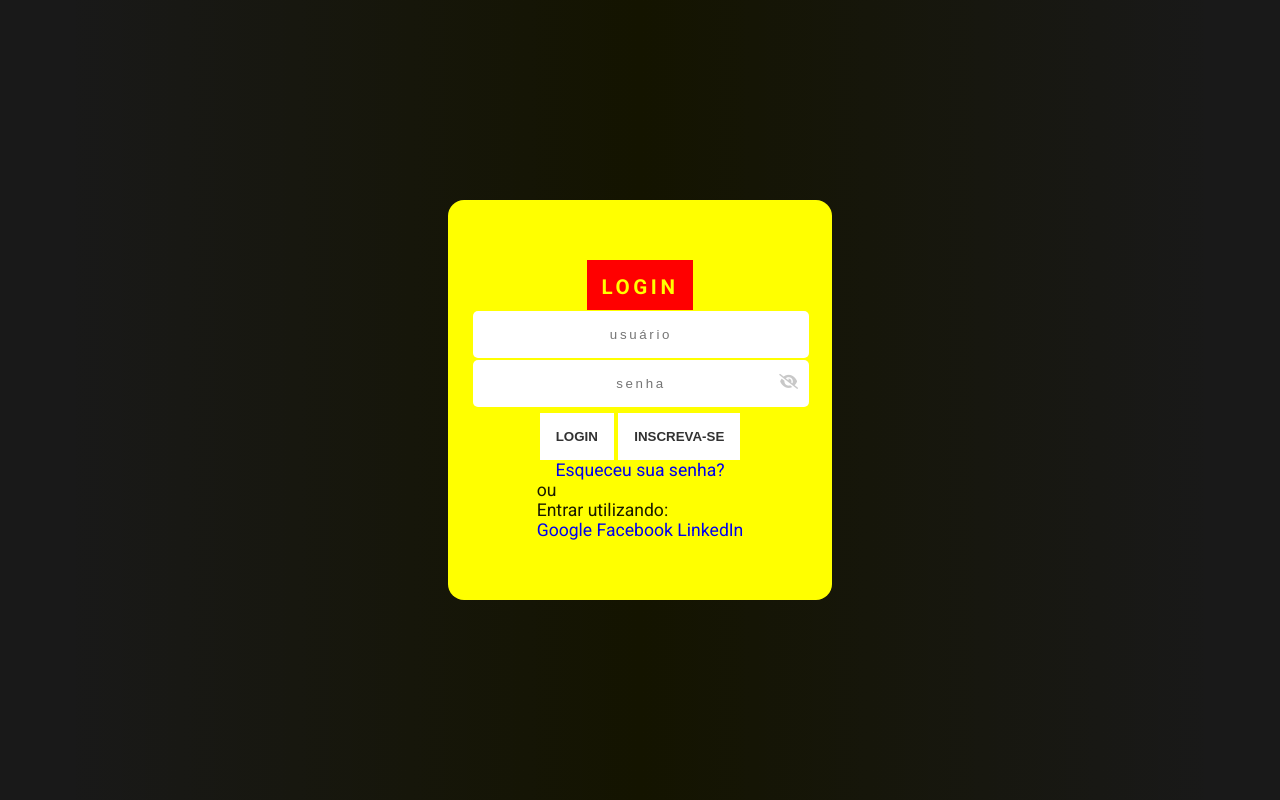
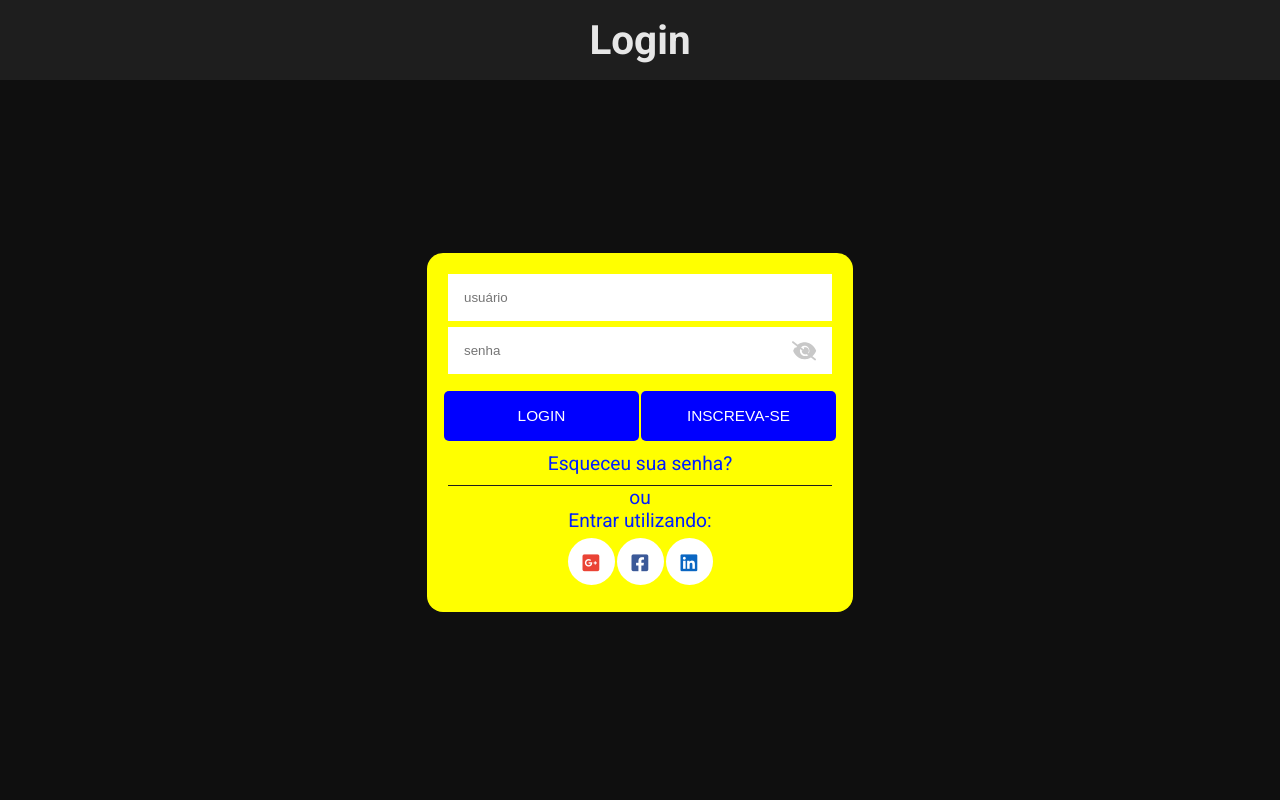
Before and after one commit to Takamasu/Login03, a plain HTML site: page index.html in a window 1280 px wide. Drawn offline with nearby package versions, Linux system fonts and the light colour scheme.

Commit message:
Add files via upload

```diff
--- a/css/main.css
+++ b/css/main.css
@@ -2,153 +2,214 @@
 @import url('https://fonts.googleapis.com/css2?family=Roboto:ital,wght@0,400;0,700;1,400&display=swap');
 
 main {
-    display: flex;
-    align-items: center;
-    flex-direction: column;
-    justify-content: center;
+    background-color: rgb(15, 15, 15);
+    color: rgb(230, 230, 230);
 
     width: 100vw;
     height: 100vh;
 
+    display: flex;
+    justify-content: center;
+    align-items: center;
+    flex-direction: column;
+
     font-family: 'Roboto', sans-serif;
-    font-size: 1.1em;
-    background: linear-gradient(to left, rgb(0, 0, 0, 0.9) 5%, rgb(20, 20, 0), rgb(0, 0, 0, 0.9) 95%);
+    font-size: 1.2em;
 }
 
-main section {
-    background: yellow;
-    color: rgb(0, 0, 0, 0.9);
-    height: 50vh;
-    width: 30vw;
+main header {
+    width: 100vw;
+    height: 10vh;
 
     display: flex;
+    justify-content: center;
     align-items: center;
+
+    position: absolute;
+    top: 0;
+
+    background-color: rgb(30, 30, 30);
+    font-size: 1.8em;
+}
+
+main .field-login-screen,
+main .field-register-screen {
+    background-color: yellow;
+    padding: 1rem;
+    border-radius: 1rem;
+
+    display: flex;
     justify-content: center;
+    align-items: center;
     flex-direction: column;
 
-    border-radius: 1rem;
-    padding: 1.5rem;
+    margin-top: 4rem;
 }
 
-.container .field-login-screen header {
-    background-color: red;
-    color: yellow;
-    text-shadow: blue;
-    letter-spacing: .2em;
-    text-transform: uppercase;
-    text-align: center;
-    height: 50px;
-    padding: 15px;
+main .field-login-screen div,
+main .field-register-screen div {
+    display: flex;
+    justify-content: center;
+    align-items: center;
+    flex-direction: column;
+
+    width: 30vw;
+    margin: 5px;
 }
 
-/* Input Login  */
-main section .field-inputs {
+main .field-login-screen div input,
+main .field-register-screen div input {
+    width: 100%;
+    margin-bottom: 1px;
+    padding: 1rem;
+}
+
+main .field-login-screen div .field-password {
+    position: relative;
+}
+
+main .field-login-screen div .field-password i {
+    position: absolute;
+    right: 1rem;
+    color: rgb(200, 200, 200);
+}
+
+/* Birth select options */
+main .field-register-screen .field-birth-date {
+    width: 100%;
+    margin: 0px;
+    flex-direction: row;
+}
+
+main .field-register-screen .field-birth-date select {
+    padding: 1rem;
     width: 100%;
 }
 
-main section .field-inputs input {
+main .field-register-screen .field-birth-date .field-day {
+    margin-left: 1px;
+    margin-right: 1px;
+}
+
+main .field-register-screen .field-genrer div {
+    flex-direction: row;
+    color: rgb(0, 30, 255);
+}
+
+main .field-register-screen div div select {
     width: 100%;
+    padding: 1rem;
+}
+
+main .field-register-screen div div select option {
+    height: 50px;
+    font-size: 1.2em;
+}
+
+/* btn configs */
+main .field-login-screen .field-btn {
+    width: 100%;
+    display: flex;
+    flex-direction: row;
+}
+
+main .field-login-screen .field-btn button {
+    width: 50%;
+}
+
+main .field-register-screen button {
+    width: 100%;
+}
+
+/* general btn configs */
+button {
+    background-color: blue;
+    color: white;
+    padding: 1rem;
+    margin: 1px;
+    border-radius: 5px;
+    font-size: .8em;
+    text-transform: uppercase;
+    cursor: pointer;
+
+    transition: all .2s ease-in-out;
+}
+
+button:hover {
+    background-color: rgb(80, 80, 255);
+    letter-spacing: 0.2em;
+}
+
+button:active {
+    background-color: rgb(0, 30, 255);
+}
+
+main .field-login-screen .field-forgot a {
+    color: rgb(0, 30, 255);
+    transition: all .2s ease-in-out;
+}
+
+main .field-login-screen .field-forgot a:hover {
+    color: rgb(80, 80, 255);
+    letter-spacing: .1em;
+}
+
+main .field-login-screen .field-forgot a:active {
+    color: rgb(0, 30, 255);
+}
+
+/* Social media login */
+main .field-login-screen .field-others {
+    border-top: 1px solid rgb(30, 30, 30);
+}
+
+main .field-login-screen .field-others p {
+    color: rgb(0, 30, 255);
+}
+
+main .field-login-screen .field-others div {
+    flex-direction: row;
+}
+
+main .field-login-screen .field-others div a i {
+    background-color: white;
+    color: black;
     padding: 15px;
     margin: 1px;
-    border: 1px solid transparent;
-    border-radius: 5px;
-    transition: all .3s ease-in-out;
-    text-align: center;
+    border-radius: 50%;
+    width: 47px;
+    height: 47px;
 }
 
-main section .field-inputs input:focus {
-    background: rgb(250, 250, 250);
-    border: 1px solid rgb(240, 240, 240);
-    color: rgb(50, 50, 50);
+main .field-login-screen .field-others div a .fa-square-google-plus {
+    color: rgb(234, 67, 53);
+    transition: all 0.2s ease-in-out;
 }
 
-main section .field-inputs input::-webkit-input-placeholder {
-    letter-spacing: .2em;
-    text-align: center;
-    transition: .3s;
+main .field-login-screen .field-others div a .fa-square-google-plus:hover {
+    color: white;
+    background-color: rgb(234, 67, 53);
 }
 
-main section .field-inputs input:focus::-webkit-input-placeholder {
-    opacity: 0;
+
+main .field-login-screen .field-others div a .fa-square-facebook {
+    color: rgb(59, 89, 152);
 }
 
-main section div .field-password {
-    position: relative;
+main .field-login-screen .field-others div a .fa-square-facebook:hover {
+    color: white;
+    background-color: rgb(59, 89, 152);
 }
 
-main section div .field-password i {
-    position: absolute;
-    top: 15px;
-    right: 10px;
-    color: rgb(200, 200, 200);
-    font-size: 15px;
+main .field-login-screen .field-others div a .fa-linkedin {
+    color: rgb(10, 102, 194);
 }
 
-main section div div .fa-eye {
-    display: none;
+main .field-login-screen .field-others div a .fa-linkedin:hover {
+    color: white;
+    background-color: rgb(10, 102, 194);
 }
 
-/* Buttons */
-
-main section .field-btn {
-    width: 100%;
-    text-align: center;
-    margin-top: 5px;
-}
-
-main section .btn-login,
-main section .btn-register {
-    padding: 15px;
-    margin: 1;
-    background-color: white;
-    color: rgb(50, 50, 50);
-    border: 1px solid transparent;
-    font-weight: bold;
-    text-transform: uppercase;
-    transition: .4s;
-}
-
-main section .btn-login:hover,
-main section .btn-register:hover {
-    background-color: rgb(245, 245, 245);
-    color: rgb(100, 100, 100);
-    border: 1px solid white;
-    font-weight: bold;
-}
-
-main section .btn-login:active,
-main section .btn-register:active {
-    background-color: white;
-    color: rgb(240, 240, 240);
-}
-
-/* Register screen OFF */
 main .field-register-screen {
     display: none;
 }
-
-/* media queries */
-/* media queries */
-/* media queries */
-/* media queries */
-/* media queries */
-/* media queries */
-@media only screen and (max-width: 765px) {
-
-    .field-login-screen,
-    .field-register-screen {
-        width: 95%;
-        height: 80%;
-        font-size: 5em;
-    }
-
-    * {
-        font-size: .7em;
-    }
-
-
-    button {
-        font-size: .5em;
-    }
-
-}
--- a/index.html
+++ b/index.html
@@ -26,12 +26,12 @@
 
 <body>
 
-    <main class="container">
-        <section class="field-login-screen">
-
+    <main>
         <header>
             <h3>Login</h3>
         </header>
+
+        <section class="field-login-screen">
 
             <div class="field-inputs">
                 <input class="input-style" id="name" type="text" placeholder="usuário">
@@ -48,30 +48,24 @@
                 <button class="btn-register">inscreva-se</button>
             </div>
 
-            <div class="">
+            <div class="field-forgot">
                 <a href="#">Esqueceu sua senha?</a>
             </div>
-
-            <!-- Line break -->
-            <hr>
 
             <div class="field-others">
                 <p>ou</p>
                 <p>Entrar utilizando:</p>
-                <a href="#">Google</a>
-                <a href="#">Facebook</a>
-                <a href="#">LinkedIn</a>
+                <div>
+                    <a href="#"><i class="fa-brands fa-square-google-plus"></i></a>
+                    <a href="#"><i class="fa-brands fa-square-facebook"></i></a>
+                    <a href="#"><i class="fa-brands fa-linkedin"></i></a>
+                </div>
             </div>
         </section>
 
         <!-- Register screen -->
         <!-- Only show this part when the user changes the kind of sing -->
         <section class="field-register-screen">
-
-            <header>
-                <h3>Registre-se</h3>
-                <p>É fácil e rápido!</p>
-            </header>
 
             <div class="field-inputs">
                 <input class="input-style" type="text" placeholder="Nome">
@@ -133,6 +127,7 @@
                     </select>
                 </div>
                 <div class="field-genrer">
+                    <div>
                         <input type="radio" name="genrer" id="field-input-female">
                         <label for="field-input-female">Feminino</label>
 
@@ -142,6 +137,7 @@
                         <input type="radio" name="genrer" id="field-input-custom-genrer">
                         <label for="field-input-custom-genrer">Personalizado</label>
 
+                    </div>
                     <!-- Se selecionar personalizado habilitar opção abaixo -->
 
                     <div class="field-custom-genrer">
--- a/js/main.js
+++ b/js/main.js
@@ -33,3 +33,15 @@ eyePass.addEventListener('click', function () {
     passShow.type = 'password';
 
 });
+
+// PRECISA VERIFICAR PARA QUE QUANDO FOR SELECIONADO A OPCAO CUSTOM APARECA O MENU OCULTO
+// PRECISA VERIFICAR PARA QUE QUANDO FOR SELECIONADO A OPCAO CUSTOM APARECA O MENU OCULTO
+// PRECISA VERIFICAR PARA QUE QUANDO FOR SELECIONADO A OPCAO CUSTOM APARECA O MENU OCULTO
+// PRECISA VERIFICAR PARA QUE QUANDO FOR SELECIONADO A OPCAO CUSTOM APARECA O MENU OCULTO
+// PRECISA VERIFICAR PARA QUE QUANDO FOR SELECIONADO A OPCAO CUSTOM APARECA O MENU OCULTO
+const genrerCustom = document.querySelector('#field-input-custom-genrer');
+const genrerOptions = document.querySelector('.field-custom-genrer').style.display = 'none';
+
+if (genrerCustom == 'checked') {
+    genrerOptions.style.display = 'flex';
+}
```
Lines whose indentation alone changed are shown as unchanged.
